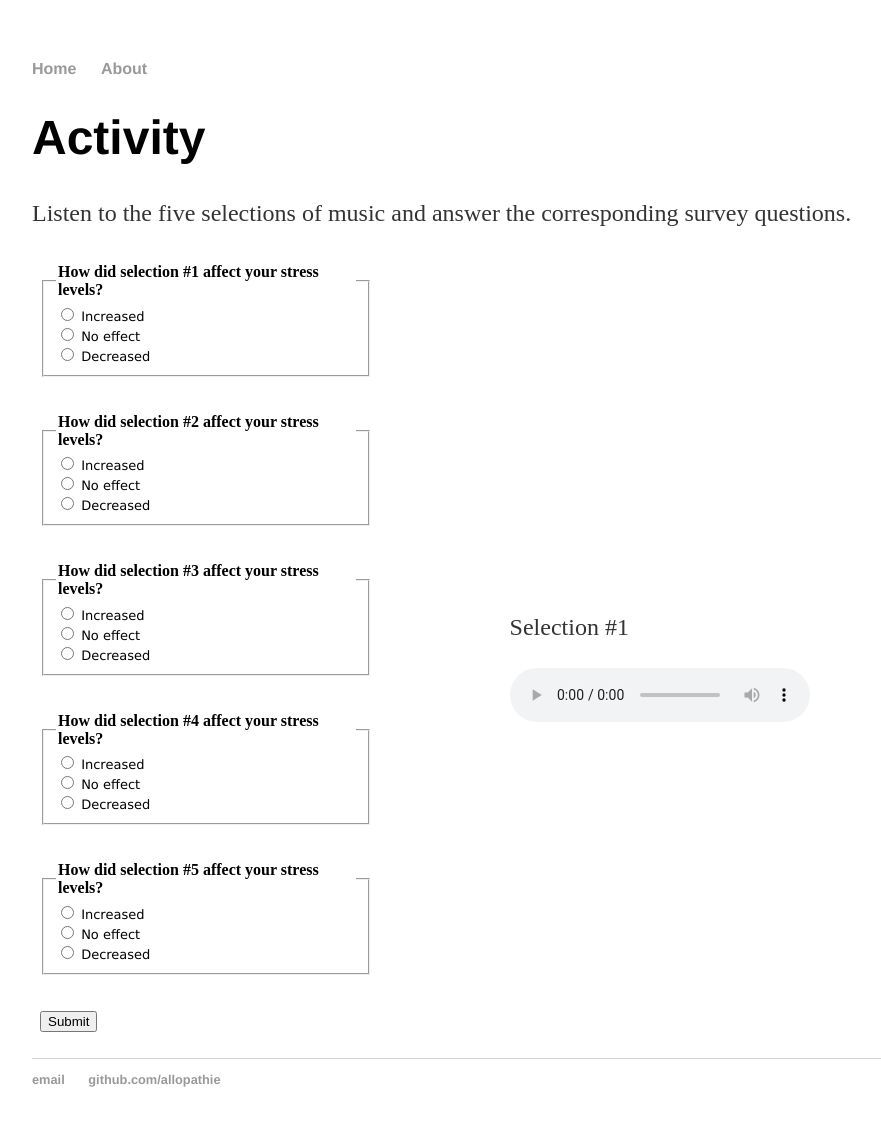
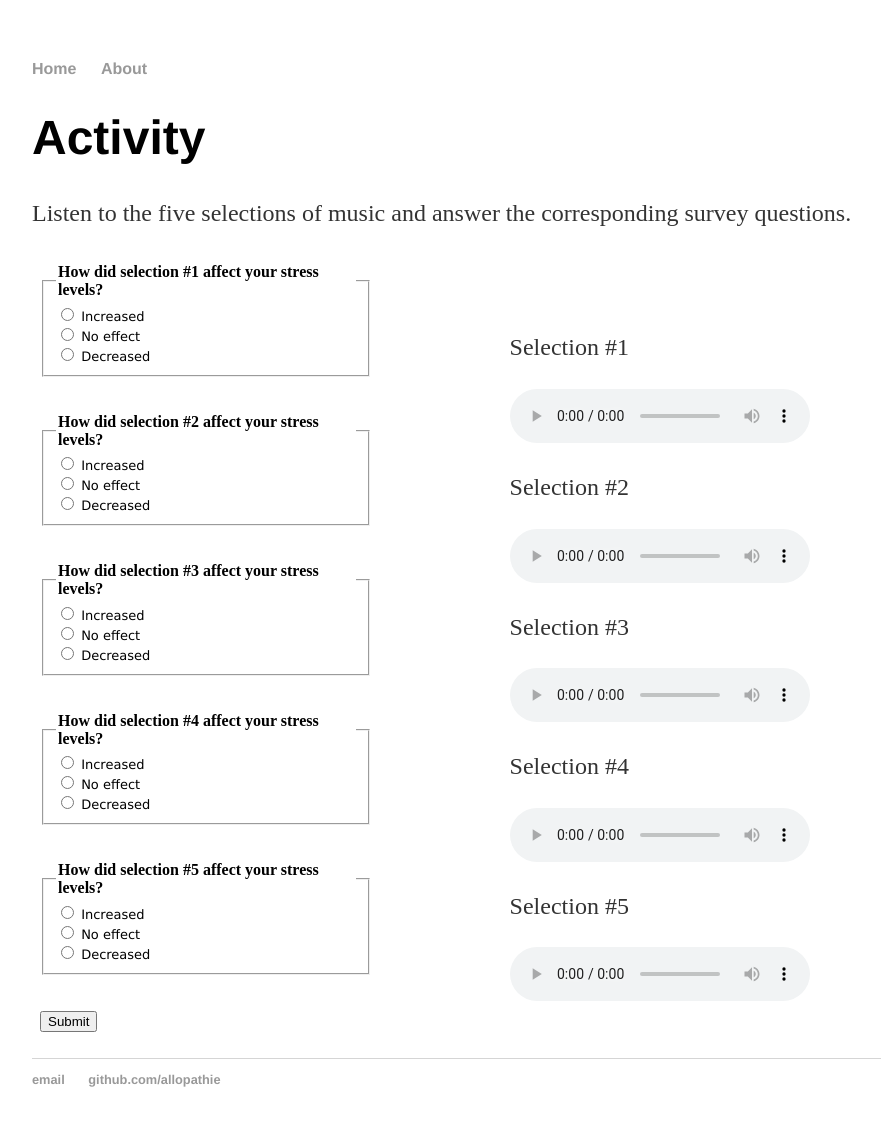
Before and after one commit to allopathie/musictherapy, a Jekyll site: the page built from activity/index.html, in a window 1280 px wide. Shown: the whole page, without its empty margins (160-1041 px from the left). Built offline with Jekyll 4.4.1, drawn with Linux system fonts in a browser that asks for light colours.

Commit message:
Update index.html

```diff
--- a/activity/index.html
+++ b/activity/index.html
@@ -110,6 +110,22 @@ function finish() {
 			<audio controls>
   				<source src="chopin.mp3" type="audio/mpeg">
 			</audio>
+			<p>Selection #2</p>
+			<audio controls>
+  				<source src="Beethoven%20Piano%20Sonata%20No.%2017Tempest%20Valentina%20Lisitsa%203.%20Allegretto.mp3" type="audio/mpeg">
+			</audio>
+			<p>Selection #3</p>
+			<audio controls>
+  				<source src="Beethoven's%206th%20Symphony%201st%20Movement.mp3" type="audio/mpeg">
+			</audio>
+			<p>Selection #4</p>
+			<audio controls>
+  				<source src="Beethoven-%20Sonata%20Pathetique%20Op.%2013%20-%20III.%20Rondo.%20Allegro.mp3" type="audio/mpeg">
+			</audio>
+			<p>Selection #5</p>
+			<audio controls>
+  				<source src="Clair%20de%20Lune%20-%20Debussy.mp3" type="audio/mpeg">
+			</audio>
 		</td>
 	</tr>
 </table>
```
